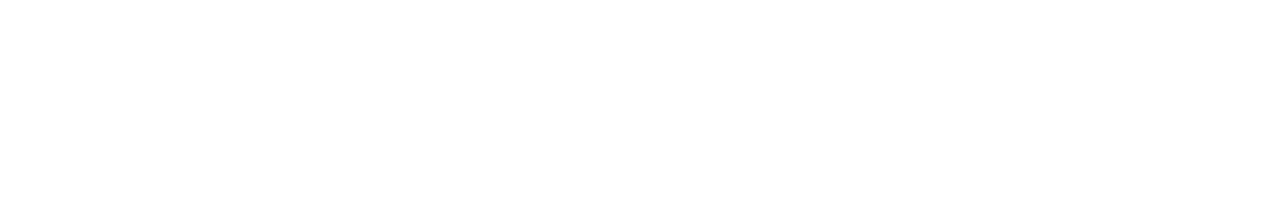
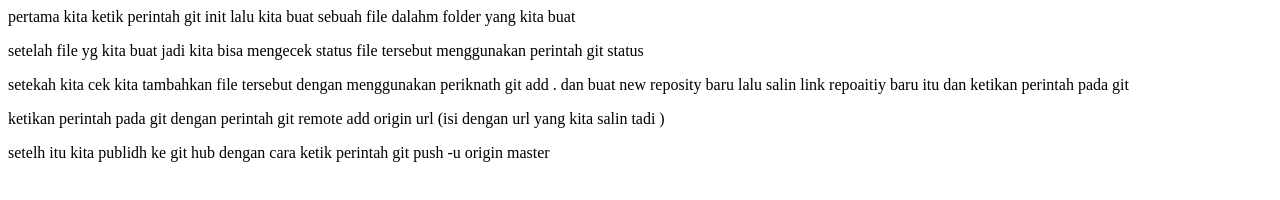
Before and after one commit to dedekristiana/belajar-git-4, a plain HTML site: page index.html in a window 1280 px wide. Drawn offline with Linux system fonts and the light colour scheme.

Commit message:
menambahkan teks paragraf

```diff
--- a/index.html
+++ b/index.html
@@ -6,6 +6,10 @@
     <title>Document</title>
 </head>
 <body>
-
+    <p>pertama kita ketik perintah git init lalu kita buat sebuah file dalahm folder yang kita buat</p>
+    <p>setelah file yg kita buat jadi kita bisa mengecek status file tersebut menggunakan perintah git status</p>
+    <p>setekah kita cek kita tambahkan file tersebut dengan menggunakan periknath git add . dan buat new reposity baru lalu salin link repoaitiy baru itu dan ketikan perintah pada git </p>
+    <p>ketikan perintah pada git dengan perintah git remote add origin url (isi dengan url yang kita salin tadi )</p>
+    <p>setelh itu kita publidh ke git hub dengan cara ketik perintah git push -u origin master</p>
 </body>
 </html>
```
